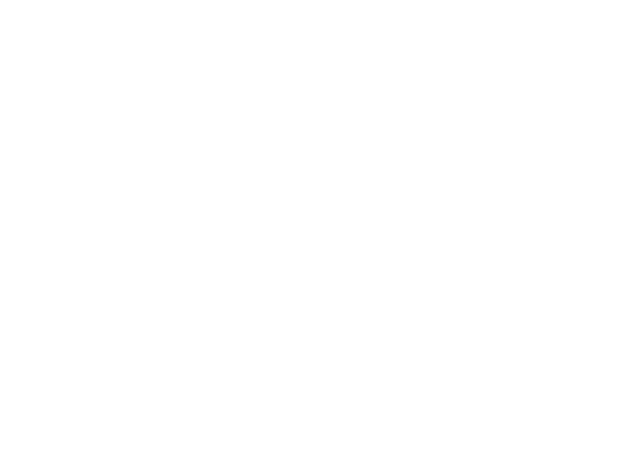
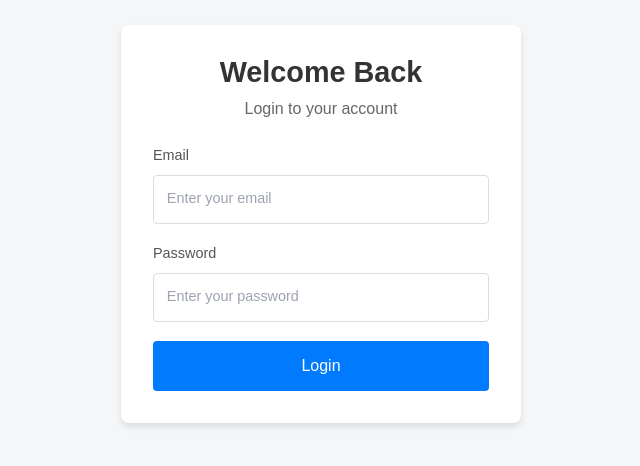
Before and after one commit to tannousgeagea/cvision-web, a React (Vite) app: page /login in a window 1280 px wide. Before the commit this address had no page. Shown: the part 176-642 px from the top of the page, without its empty margins (319-959 px from the left). Built offline with nearby package versions, Linux system fonts and the light colour scheme.

Commit message:
added login page with credential

```diff
--- a/src/App.tsx
+++ b/src/App.tsx
@@ -5,20 +5,23 @@ import UploadPage from './pages/upload/upload-page';
 import Layout from './components/ui/common/layout';
 import Dataset from './pages/dataset/dataset';
 import Versions from './pages/versions/versions';
+import LoginPage from './pages/login/login';
 import { BrowserRouter as Router, Route, Routes, Navigate } from 'react-router-dom';
 import ProjectLayout from './components/ui/common/project-layout';
 import Index from './pages/annotate/annotate-page';
+import ProtectedRoute from './pages/login/ProtectedRoute';
 
 const App = () => {
   return (
     <Router>
       <Routes>
+        <Route path='/login' element={<LoginPage />} />
+        <Route element={<ProtectedRoute />}>
           <Route path="/" element={<Layout />}>
             <Route index element={<Navigate to="/projects" replace />} />
             <Route path='/datalake' element={<Datalake />} />
             <Route path='/projects' element={<Projects />} />
             <Route path='/upload' element={<UploadPage />} />
-          {/* <Route path='/annotate/:imageId' element={<ImageAnnotation />} /> */}
             <Route path='projects/:projectId' element={<ProjectLayout />}>
               <Route path='dataset' element={<Dataset />} />
               <Route path='versions' element={<Versions mode="view" />} />
@@ -26,7 +29,8 @@ const App = () => {
               <Route path="versions/generate" element={<Versions mode="generate" />} />
             </Route>
           </Route>
-        <Route path='/projects/:projectId/:annotate/:imageID' element={<Index />} />
+          <Route path='/projects/:projectId/dataset/:annotate' element={<Index />} />
+        </Route>
       </Routes>
     </Router>
   );
--- a/src/components/annotation/components/AnnotationControl.css
+++ b/src/components/annotation/components/AnnotationControl.css
@@ -24,7 +24,7 @@
     white-space: nowrap;
     font-weight: 400;
     font-size: 1.25rem;
-    width: 250px;
+    width: 300px;
   }
 
   .annotation-controls-button {
@@ -34,7 +34,7 @@
     display: flex;
     align-items: center;
     justify-content: center;
-    margin-right: 10rem;
+    margin-right: 15rem;
   }
 
   .annotation-controls button {
--- a/src/components/ui/actions/BackArrow.css
+++ b/src/components/ui/actions/BackArrow.css
@@ -5,10 +5,10 @@
     align-items: center;
     font-size: 16px;
     color: #00d1b2; /* Adjust color as needed */
-    padding-left: 1rem;
+    /* padding-left: 1rem;
     padding-right: 1rem;
     padding-top: 0.5rem;
-    padding-bottom: 0.5rem;
+    padding-bottom: 0.5rem; */
     height: fit-content;
     background-color: rgba(0, 0, 0, 0.5);
     border-radius: 50%;
@@ -16,12 +16,19 @@
     justify-content: center;
     align-items: center;
     align-content: center;
+    width: 2rem;
+    height: 2rem;
   }
 
   .back-arrow:hover {
-    background-color: rgba(0, 0, 0, 0.7);
+    background-color: rgba(141, 123, 123, 0.685);
   }
 
-  .back-arrow span {
-    font-size: 20px;
+  .back-arrow p {
+    font-size: 1.25rem;
+    font-weight: 1000;
+    padding: 0;
+    display: flex;
+    justify-content: center;
+    width: 0.5rem;
   }
--- a/src/components/ui/actions/BackArrow.tsx
+++ b/src/components/ui/actions/BackArrow.tsx
@@ -12,7 +12,7 @@ const BackArrow: React.FC = () => {
 
   return (
     <div className="back-arrow" onClick={handleGoBack}>
-      <span>&larr;</span>
+      <p>&larr;</p>
     </div>
   );
 };
--- a/src/components/ui/common/sidebar.css
+++ b/src/components/ui/common/sidebar.css
@@ -7,7 +7,7 @@
     opacity: 90%;
     padding-left: 0.5rem;
     padding-right: 0.5rem;
-    gap: 3rem;
+    gap: 1.5rem;
   }
 
 
@@ -35,14 +35,14 @@
 .sidebar-content {
   display: flex;
   flex-direction: column;
-  gap: 1.25rem;
+  gap: 1rem;
   justify-content: center;
   }
 
 .sidebar-content h3 {
   display: flex;
-  margin-bottom: .25rem;
-  margin-top: .25rem;
+  /* margin-bottom: .25rem;
+  margin-top: .25rem; */
   padding-left: .75rem;
   padding-right: .75rem;
   width: auto;
@@ -52,7 +52,7 @@
 }
 
 .sidebar-item {
-  padding: 1.25rem 1rem;
+  padding: 1rem 1rem;
   border: none;
   border-radius: 6px;
   transition: all 0.5s ease-in-out;
--- /dev/null
+++ b/src/pages/login/ProtectedRoute.tsx
@@ -0,0 +1,11 @@
+import React from "react";
+import { Navigate, Outlet } from "react-router-dom";
+
+const ProtectedRoute: React.FC = () => {
+  // Check if the user is authenticated by verifying the token
+  const isAuthenticated = !!localStorage.getItem("access_token");
+
+  return isAuthenticated ? <Outlet /> : <Navigate to="/login" replace />;
+};
+
+export default ProtectedRoute;
--- /dev/null
+++ b/src/pages/login/login.css
@@ -0,0 +1,100 @@
+/* General Styling */
+body {
+    font-family: "Arial", sans-serif;
+    margin: 0;
+    padding: 0;
+    background-color: #f4f6f8;
+  }
+
+  /* Login Page Container */
+  .login-page {
+    display: flex;
+    justify-content: center;
+    align-items: center;
+    min-height: 100vh;
+    width: 100%;
+    background-color: #f4f6f8;
+  }
+
+  /* Login Form Container */
+  .login-container {
+    background-color: #ffffff;
+    padding: 2rem;
+    border-radius: 8px;
+    box-shadow: 0 4px 6px rgba(0, 0, 0, 0.1);
+    width: 100%;
+    max-width: 400px;
+    text-align: center;
+  }
+
+  /* Title and Subtitle */
+  .login-title {
+    font-size: 1.8rem;
+    font-weight: bold;
+    margin-bottom: 0.5rem;
+    color: #333333;
+  }
+
+  .login-subtitle {
+    font-size: 1rem;
+    margin-bottom: 1.5rem;
+    color: #666666;
+  }
+
+  /* Form Styling */
+  .login-form .form-group {
+    margin-bottom: 1.2rem;
+    text-align: left;
+  }
+
+  .login-form label {
+    font-size: 0.9rem;
+    color: #555555;
+    margin-bottom: 0.5rem;
+    display: block;
+  }
+
+  .login-form input {
+    width: 100%;
+    padding: 0.8rem;
+    font-size: 0.9rem;
+    border: 1px solid #dcdcdc;
+    border-radius: 4px;
+    outline: none;
+    transition: border 0.3s ease;
+  }
+
+  .login-form input:focus {
+    border: 1px solid #007bff;
+  }
+
+  /* Error Message */
+  .error-message {
+    color: #ff4d4f;
+    font-size: 0.85rem;
+    margin-bottom: 1rem;
+  }
+
+  /* Submit Button */
+  .login-button {
+    width: 100%;
+    padding: 0.8rem;
+    font-size: 1rem;
+    background-color: #007bff;
+    color: white;
+    border: none;
+    border-radius: 4px;
+    cursor: pointer;
+    transition: background-color 0.3s ease;
+  }
+
+  .login-button:hover {
+    background-color: #0056b3;
+  }
+
+  /* Responsive Design */
+  @media (max-width: 768px) {
+    .login-container {
+      width: 90%;
+    }
+  }
--- /dev/null
+++ b/src/pages/login/login.tsx
@@ -0,0 +1,72 @@
+import React, { useState } from "react";
+import "./login.css";
+
+const LoginPage: React.FC = () => {
+  const [email, setEmail] = useState<string>("");
+  const [password, setPassword] = useState<string>("");
+  const [error, setError] = useState<string>("");
+
+  const handleLogin = async (e: React.FormEvent) => {
+    e.preventDefault();
+    try {
+      const response = await fetch("http://localhost:29085/api/v1/auth/login", {
+        method: "POST",
+        headers: {
+          "Content-Type": "application/json",
+        },
+        body: JSON.stringify({ email, password }),
+      });
+
+      if (!response.ok) {
+        const errorData = await response.json();
+        setError(errorData.detail || "Invalid credentials");
+        return;
+      }
+
+      const data = await response.json();
+      localStorage.setItem("access_token", data.access_token);
+      window.location.href = "/";
+    } catch (err) {
+      setError("An error occurred. Please try again.");
+    }
+  };
+
+  return (
+    <div className="login-page">
+      <div className="login-container">
+        <h1 className="login-title">Welcome Back</h1>
+        <p className="login-subtitle">Login to your account</p>
+        <form onSubmit={handleLogin} className="login-form">
+          <div className="form-group">
+            <label htmlFor="email">Email</label>
+            <input
+              type="email"
+              id="email"
+              value={email}
+              onChange={(e) => setEmail(e.target.value)}
+              placeholder="Enter your email"
+              required
+            />
+          </div>
+          <div className="form-group">
+            <label htmlFor="password">Password</label>
+            <input
+              type="password"
+              id="password"
+              value={password}
+              onChange={(e) => setPassword(e.target.value)}
+              placeholder="Enter your password"
+              required
+            />
+          </div>
+          {error && <p className="error-message">{error}</p>}
+          <button  type="submit" className="login-button">
+            Login
+          </button>
+        </form>
+      </div>
+    </div>
+  );
+};
+
+export default LoginPage;
--- a/src/pages/versions/versions.css
+++ b/src/pages/versions/versions.css
@@ -43,6 +43,17 @@
 }
 
 
+.version-header {
+  display: flex;
+  margin-bottom: 1.5rem;
+  padding: 0.25rem 0;
+}
+
+.version-header h1 {
+  font-size: 1.75rem;
+
+}
+
 .version-content {
   width: 100%;
   border: 1px solid #ccc;
@@ -84,6 +95,10 @@
   font-size: 1rem;
   color: #333;
   padding: 0.5rem;
+  display: flex;
+  width: 2rem;
+  height: 2rem;
+  align-items: center;
 }
 
 .version-content-title p {
@@ -127,7 +142,7 @@
   flex-direction: row;
   overflow: hidden;
   position: relative;
-  width: 1200px;
+  max-width: 1000px;
   white-space: nowrap;
   /* flex-wrap: wrap; */
 }
```
Also changed, not shown: src/components/ui/common/navbar.css (+52 -14 lines), src/components/ui/common/navbar.tsx (+18 -1 lines), src/assets/icons/nav/logout.png (added). Lines whose indentation alone changed are shown as unchanged.
